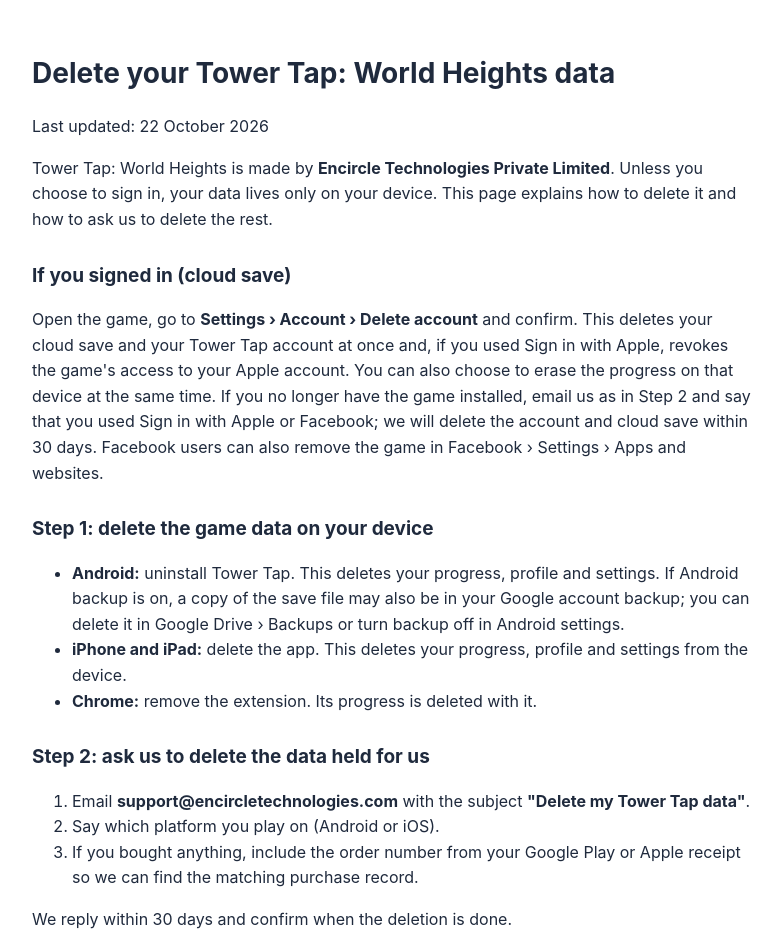
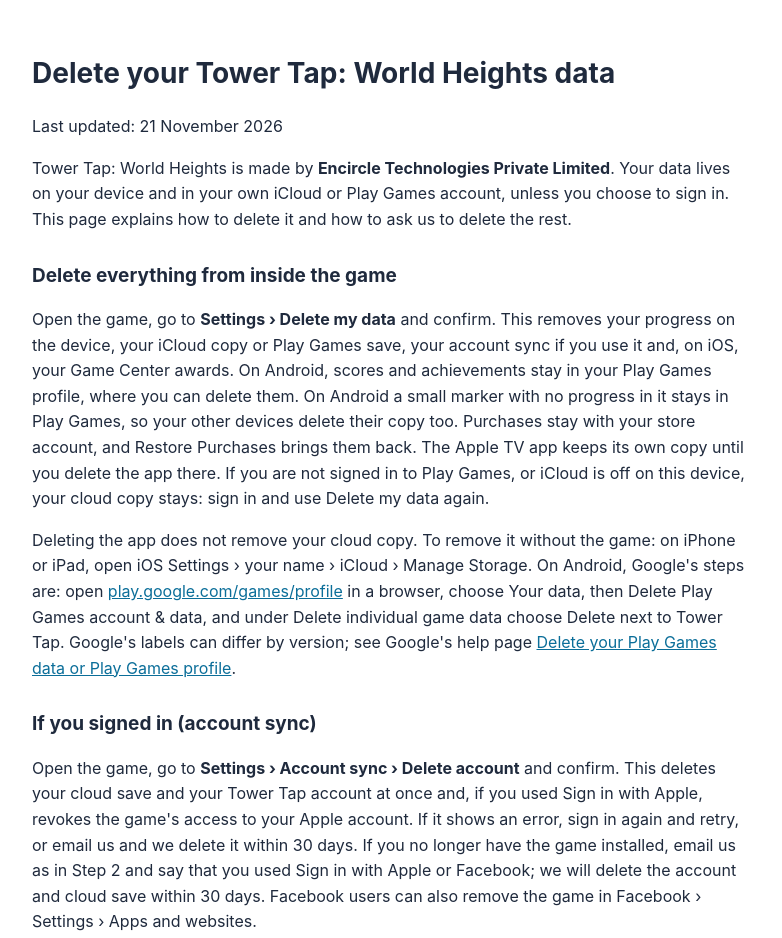
Before and after one commit to encircle-game-studio/towertap, a plain HTML site: page delete-data.html in a window 1280 px wide. Shown: the top 938 px of the page, without its empty margins (248-1030 px from the left). Drawn offline with Linux system fonts and the light colour scheme.

Commit message:
Tower Tap 1.6.0: delete-data page (cloud save, Delete my data); Rahul yes 22 Nov

```diff
--- a/delete-data.html
+++ b/delete-data.html
@@ -5,11 +5,15 @@
 <style>body{font:16px/1.6 -apple-system,Segoe UI,Roboto,sans-serif;max-width:720px;margin:0 auto;padding:32px 16px;color:#1f2a3d}h1{font-size:28px}h2{font-size:19px;margin-top:28px}a{color:#0b6e99}td,th{border:1px solid #d5dbe3;padding:6px 8px;text-align:left;vertical-align:top}table{border-collapse:collapse;width:100%;font-size:14px}</style>
 </head><body>
 <h1>Delete your Tower Tap: World Heights data</h1>
-<p>Last updated: 22 October 2026</p>
-<p>Tower Tap: World Heights is made by <strong>Encircle Technologies Private Limited</strong>. Unless you choose to sign in, your data lives only on your device. This page explains how to delete it and how to ask us to delete the rest.</p>
+<p>Last updated: 21 November 2026</p>
+<p>Tower Tap: World Heights is made by <strong>Encircle Technologies Private Limited</strong>. Your data lives on your device and in your own iCloud or Play Games account, unless you choose to sign in. This page explains how to delete it and how to ask us to delete the rest.</p>
 
-<h2>If you signed in (cloud save)</h2>
-<p>Open the game, go to <b>Settings › Account › Delete account</b> and confirm. This deletes your cloud save and your Tower Tap account at once and, if you used Sign in with Apple, revokes the game's access to your Apple account. You can also choose to erase the progress on that device at the same time. If you no longer have the game installed, email us as in Step 2 and say that you used Sign in with Apple or Facebook; we will delete the account and cloud save within 30 days. Facebook users can also remove the game in Facebook › Settings › Apps and websites.</p>
+<h2>Delete everything from inside the game</h2>
+<p>Open the game, go to <b>Settings › Delete my data</b> and confirm. This removes your progress on the device, your iCloud copy or Play Games save, your account sync if you use it and, on iOS, your Game Center awards. On Android, scores and achievements stay in your Play Games profile, where you can delete them. On Android a small marker with no progress in it stays in Play Games, so your other devices delete their copy too. Purchases stay with your store account, and Restore Purchases brings them back. The Apple TV app keeps its own copy until you delete the app there. If you are not signed in to Play Games, or iCloud is off on this device, your cloud copy stays: sign in and use Delete my data again.</p>
+<p>Deleting the app does not remove your cloud copy. To remove it without the game: on iPhone or iPad, open iOS Settings › your name › iCloud › Manage Storage. On Android, Google's steps are: open <a href="https://play.google.com/games/profile">play.google.com/games/profile</a> in a browser, choose Your data, then Delete Play Games account &amp; data, and under Delete individual game data choose Delete next to Tower Tap. Google's labels can differ by version; see Google's help page <a href="https://support.google.com/googleplay/answer/9130646">Delete your Play Games data or Play Games profile</a>.</p>
+
+<h2>If you signed in (account sync)</h2>
+<p>Open the game, go to <b>Settings › Account sync › Delete account</b> and confirm. This deletes your cloud save and your Tower Tap account at once and, if you used Sign in with Apple, revokes the game's access to your Apple account. If it shows an error, sign in again and retry, or email us and we delete it within 30 days. If you no longer have the game installed, email us as in Step 2 and say that you used Sign in with Apple or Facebook; we will delete the account and cloud save within 30 days. Facebook users can also remove the game in Facebook › Settings › Apps and websites.</p>
 
 <h2>Step 1: delete the game data on your device</h2>
 <ul>
@@ -36,6 +40,7 @@
 <table>
 <tr><th>Data</th><th>After your request</th></tr>
 <tr><td>Progress, profile and settings on your device</td><td>Deleted when you uninstall (Step 1)</td></tr>
+<tr><td>Cloud copy in your own iCloud or Play Games account</td><td>Deleted at once with Delete my data while you are signed in to Play Games or iCloud, or by you in iCloud or Play Games settings. We never hold this copy</td></tr>
 <tr><td>Cloud save and account (only if you signed in)</td><td>Deleted at once with Delete account, or within 30 days of an email request</td></tr>
 <tr><td>Anonymous purchase ID and purchase history held by RevenueCat for us</td><td>Deleted within 30 days</td></tr>
 <tr><td>Records of paid transactions</td><td>Kept only as long as tax and accounting law requires, then deleted. Apple and Google also keep their own receipts, so Restore Purchases still works for items you bought</td></tr>
```
